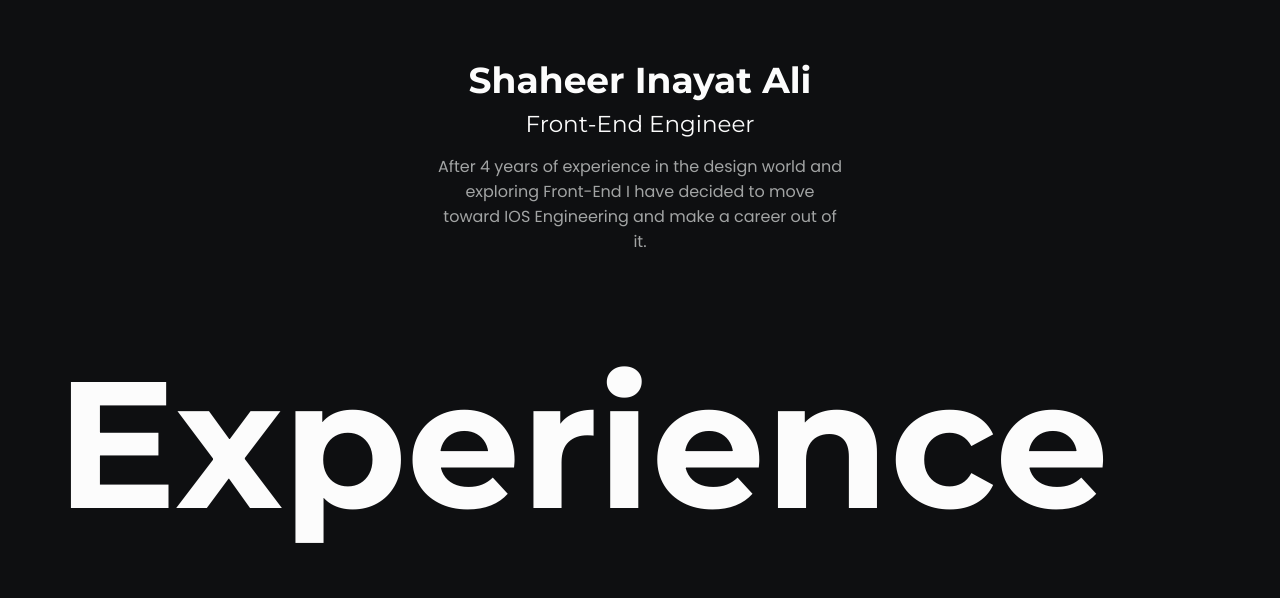
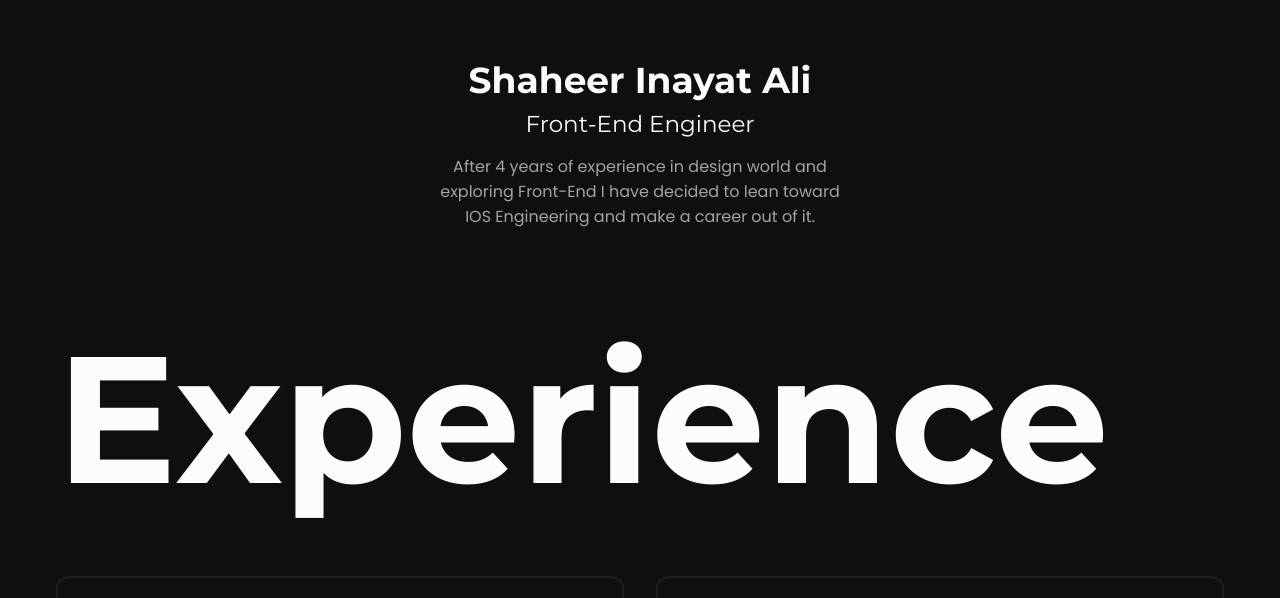
Before and after one commit to Eminenthere/My-Resume, a plain HTML site: page index.html in a window 1280 px wide. Shown: the part 131-729 px from the top of the page. Drawn offline with Linux system fonts and the light colour scheme.

Commit message:
Update index.html

```diff
--- a/index.html
+++ b/index.html
@@ -37,7 +37,7 @@
         <section class="hero">
             <h2>Shaheer Inayat Ali</h2>
             <h3>Front-End Engineer</h3>
-            <p>After 4 years of experience in the design world and exploring Front-End I have decided to move toward IOS Engineering and make a career out of it.</p>
+            <p>After 4 years of experience in design world and exploring Front-End I have decided to lean toward IOS Engineering and make a career out of it.</p>
         </section>
 
     <!------------------------------ Experience ------------------------------>
```
